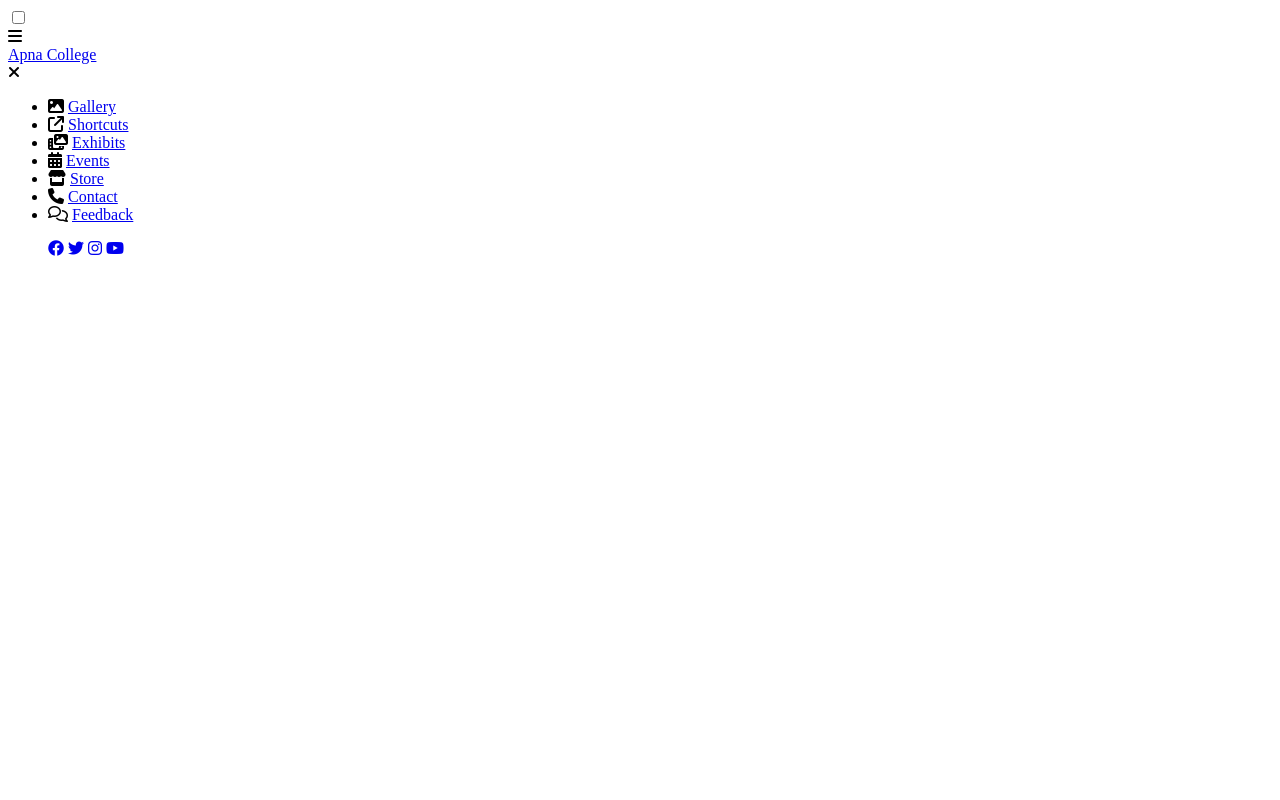
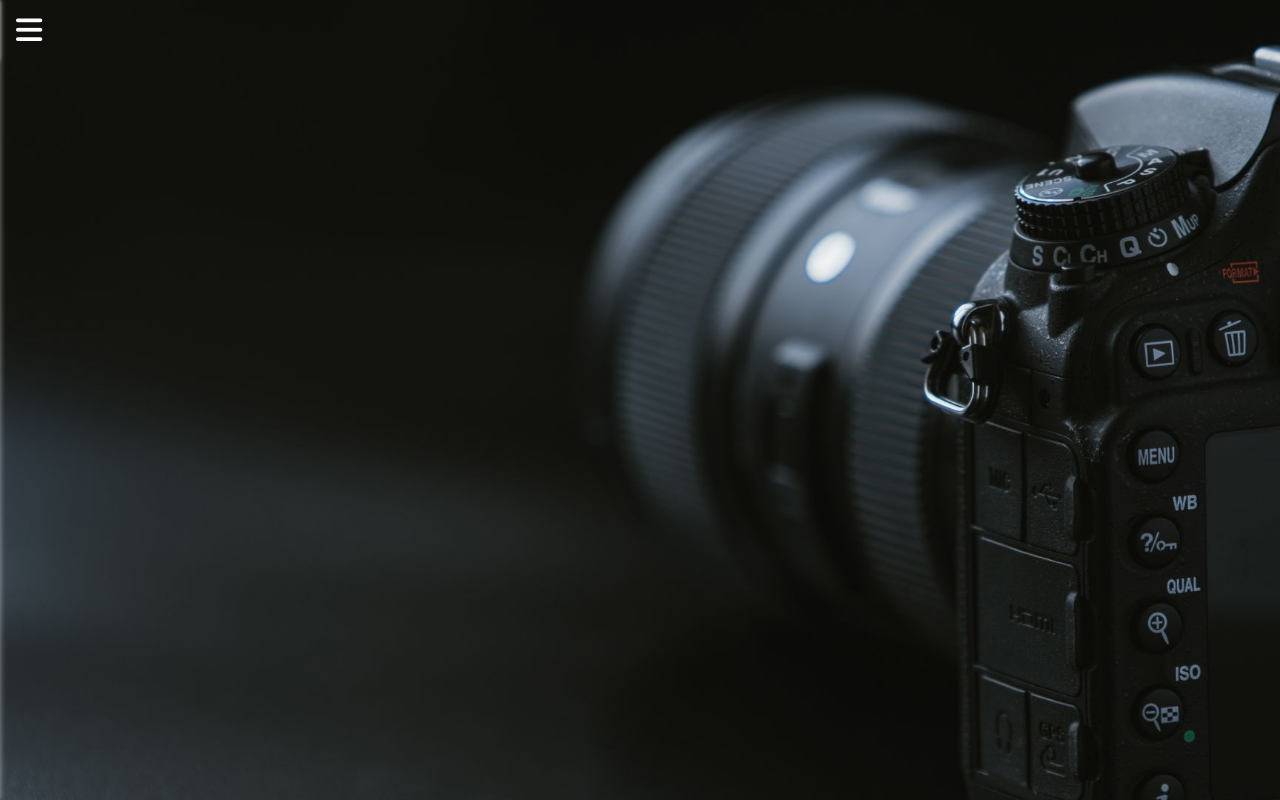
Before and after one commit to harshsaxena07/Hamburger_menu, a plain HTML site: page index.html in a window 1280 px wide. Drawn offline with Linux system fonts and the light colour scheme.

Commit message:
file linked

```diff
--- a/app.css
+++ b/app.css
@@ -5,7 +5,7 @@
 }
 
 .main_box{
-    background: url(photos.jpg);
+    background: url(photo.jpg);
     height: 100vh;
     background-size: cover;
 }
--- a/index.html
+++ b/index.html
@@ -5,7 +5,7 @@
     <meta http-equiv="X-UA-Compatible" content="IE=edge" />
     <meta name="viewport" content="width=device-width, initial-scale=1.0" />
     <title>CSS Project</title>
-    <link rel="stylesheet" href="miniproo.css">
+    <link rel="stylesheet" href="app.css">
     <link rel="preconnect" href="https://fonts.googleapis.com" />
     <link rel="preconnect" href="https://fonts.gstatic.com" crossorigin />
     <link
```
